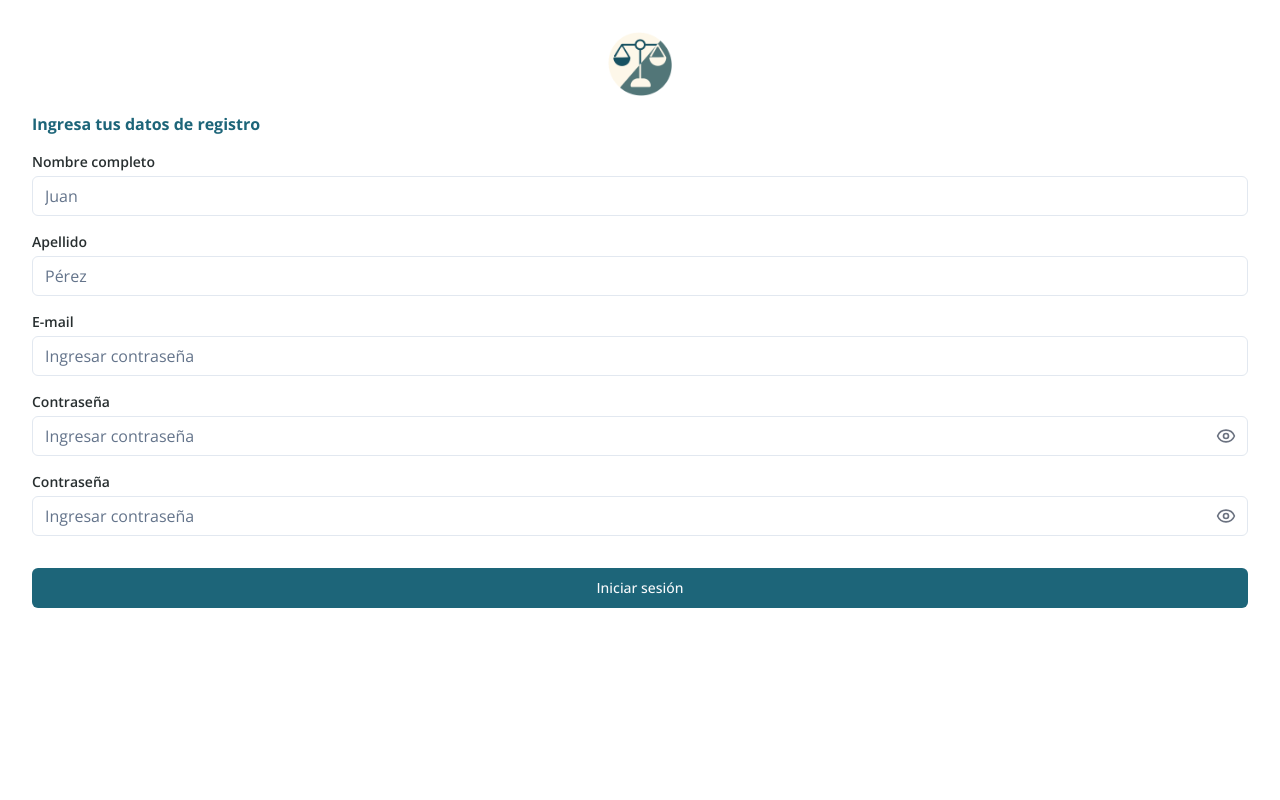
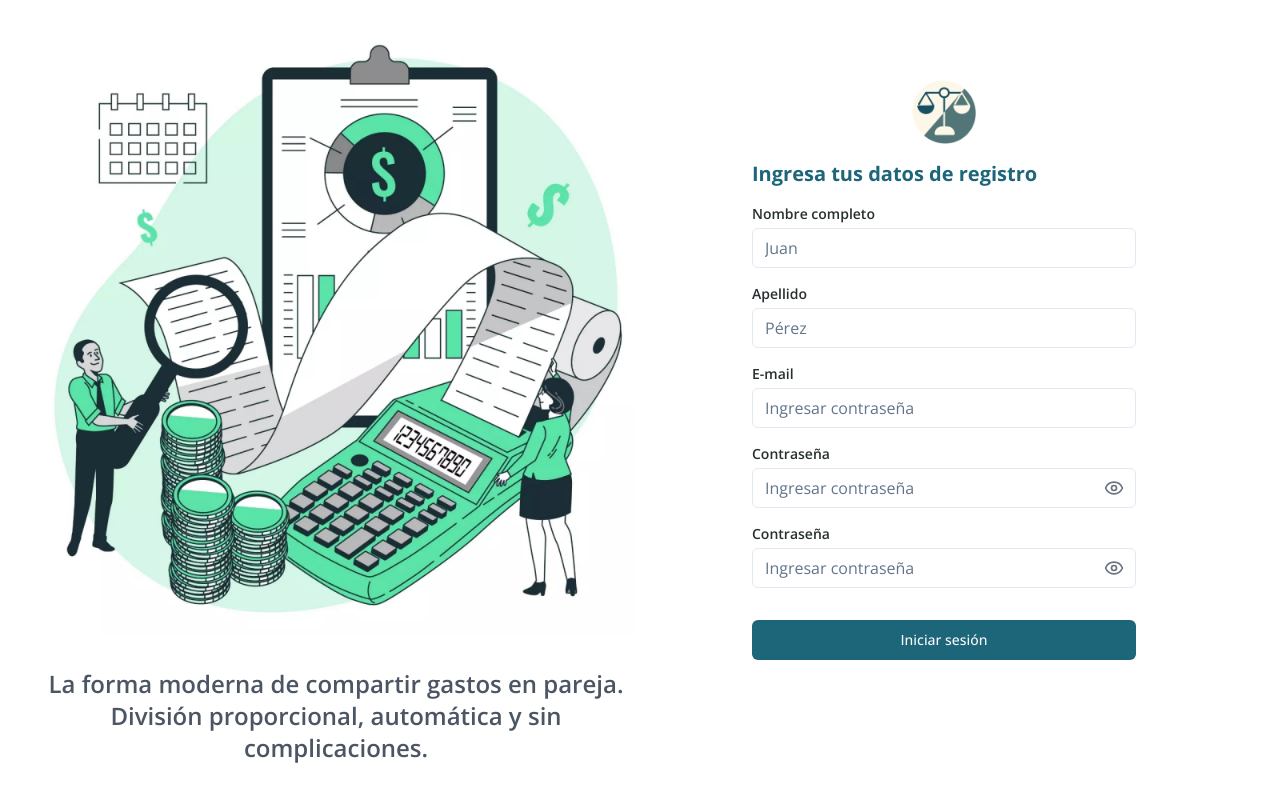
Before and after one commit to urionafacu/fair-split, a Next.js app: page /register in a window 1280 px wide. Built offline with nearby package versions, Linux system fonts and the light colour scheme.

Commit message:
fix: add auth layout and responsive css

```diff
--- /dev/null
+++ b/app/(auth)/layout.tsx
@@ -0,0 +1,26 @@
+import Image from 'next/image'
+import LoginImage from '@/app/images/LoginImage.jpg'
+
+export default function RootLayout({
+  children,
+}: Readonly<{
+  children: React.ReactNode
+}>) {
+  return (
+    <main className='page-container flex'>
+      <section className='hidden md:flex md:w-1/2 flex-col items-center justify-center'>
+        <Image
+          src={LoginImage}
+          alt='Login illustration'
+          priority
+          className='max-w-[600px] w-full h-auto'
+        />
+        <h2 className='text-center text-gray-600 font-semibold text-2xl mt-8 max-w-[600px]'>
+          La forma moderna de compartir gastos en pareja. División proporcional, automática y sin
+          complicaciones.
+        </h2>
+      </section>
+      <section className='w-full md:w-1/2 md:p-6 lg:p-12 flex justify-center'>{children}</section>
+    </main>
+  )
+}
--- a/app/(auth)/login/page.tsx
+++ b/app/(auth)/login/page.tsx
@@ -1,34 +1,16 @@
 import Image from 'next/image'
-import LoginImage from '@/app/images/LoginImage.jpg'
 import Logo from '@/app/images/FairSplitLogo.png'
 import LoginForm from '@/organisms/LoginForm'
 
 const Login = () => {
   return (
-    <main className='page-container container-center gap-12 flex'>
-      {/* Left column - hidden on mobile */}
-      <section className='hidden md:flex md:w-1/2 flex-col items-center justify-center'>
-        <Image
-          src={LoginImage}
-          alt='Login illustration'
-          priority
-          className='max-w-[600px] w-full h-auto'
-        />
-        <h2 className='text-center text-gray-600 font-semibold text-2xl mt-8 max-w-[600px]'>
-          La forma moderna de compartir gastos en pareja. División proporcional, automática y sin
-          complicaciones.
-        </h2>
-      </section>
-
-      {/* Right Column - Full width on mobile */}
-      <section className='w-full md:w-1/2 md:p-12'>
-        <div className='flex flex-row items-center gap-4 mt-10'>
-          <Image src={Logo} priority alt='logo' className='size-20' />
-          <h1 className='text-2xl font-extrabold text-primary'>FairSplit</h1>
-        </div>
-        <LoginForm className='mt-12' />
-      </section>
-    </main>
+    <div className='w-full md:w-96 flex flex-col'>
+      <div className='flex flex-row items-center gap-4 mt-10'>
+        <Image src={Logo} priority alt='logo' className='size-20' />
+        <h1 className='text-2xl font-extrabold text-primary'>FairSplit</h1>
+      </div>
+      <LoginForm className='mt-12' />
+    </div>
   )
 }
 
--- a/app/(auth)/register/page.tsx
+++ b/app/(auth)/register/page.tsx
@@ -4,11 +4,11 @@ import Image from 'next/image'
 
 const Register = () => {
   return (
-    <main className='page-container'>
+    <main className='w-full md:w-96 flex flex-col'>
       <div className='flex flex-row justify-center'>
         <Image src={Logo} alt='logo' className='size-16' />
       </div>
-      <h1 className='text-primary font-bold mt-4'>Ingresa tus datos de registro</h1>
+      <h1 className='text-primary sm:text-xl font-bold mt-4'>Ingresa tus datos de registro</h1>
 
       <RegisterForm className='mt-4' />
     </main>
--- a/app/layout.tsx
+++ b/app/layout.tsx
@@ -1,4 +1,4 @@
-import type { Metadata } from 'next'
+import type { Metadata, Viewport } from 'next'
 import './globals.css'
 import { Open_Sans } from 'next/font/google'
 import { Toaster } from '@/components/ui/toaster'
@@ -12,17 +12,21 @@ export const metadata: Metadata = {
   description: 'Web App for couples to manage shared expenses',
 }
 
+export const viewport: Viewport = {
+  width: 'device-width',
+  initialScale: 1,
+  maximumScale: 1,
+  themeColor: '#669396',
+  viewportFit: 'cover',
+}
+
 export default function RootLayout({
   children,
 }: Readonly<{
   children: React.ReactNode
 }>) {
   return (
-    <html lang='en'>
-      <head>
-        <meta name='viewport' content='width=device-width, initial-scale=1, maximum-scale=1' />
-        <meta name='theme-color' content='#669396' />
-      </head>
+    <html lang='es'>
       <body className={`${openSans.className} antialiased`}>
         <main>{children}</main>
         <Toaster />
--- a/components/IncomeForm.tsx
+++ b/components/IncomeForm.tsx
@@ -90,9 +90,11 @@ export default function IncomeDisplay({ incomes = [], setIncomes }: IncomeDispla
                     key={`edit-${inc.id}-${inc.name}`}
                   />
                 ))}
-                <Button type='submit' className='w-full'>
-                  Guardar cambios
-                </Button>
+                <div className='pb-safe'>
+                  <Button type='submit' className='w-full'>
+                    Guardar cambios
+                  </Button>
+                </div>
               </form>
             </div>
           </ModalContent>
--- a/tailwind.config.ts
+++ b/tailwind.config.ts
@@ -72,6 +72,9 @@ const config: Config = {
         md: 'calc(var(--radius) - 2px)',
         sm: 'calc(var(--radius) - 4px)',
       },
+      spacing: {
+        safe: 'env(safe-area-inset-bottom)',
+      },
     },
   },
   plugins: [require('tailwindcss-animate')],
```
